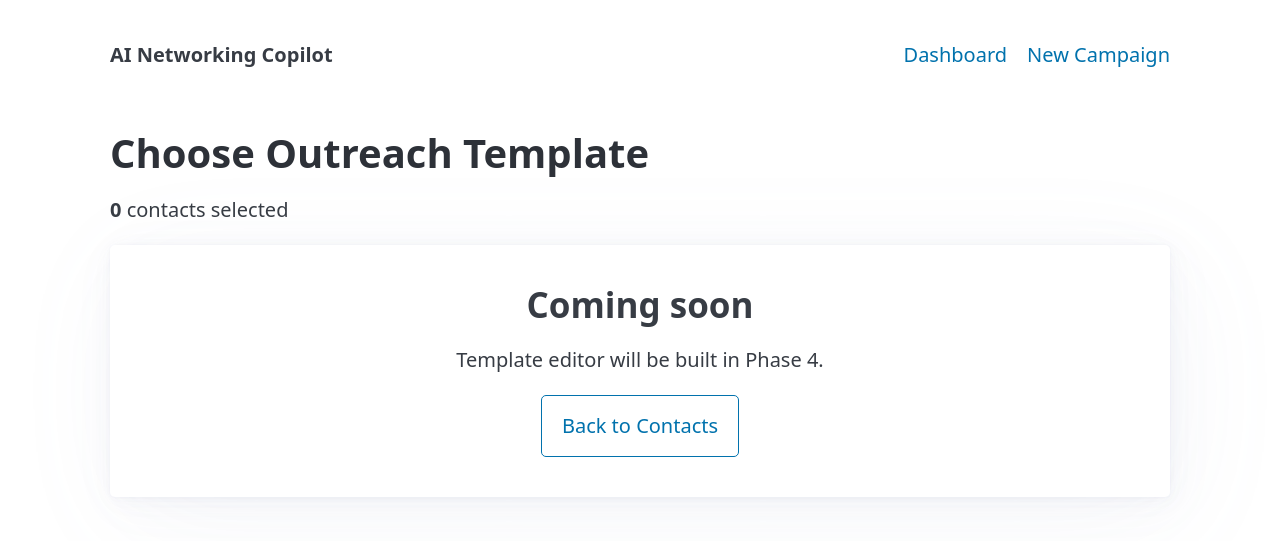
After one commit to AaravChadha/ai_networking_copilot, a FastAPI app: template app/templates/template_editor.html in a window 1280 px wide. The commit adds this page. Shown: the top 541 px of the page. Run offline with FastAPI, Linux system fonts and the light colour scheme; the template is opened without the code that fills it, so the values that code supplies are empty; some libraries are stand-ins or nearby versions.

Commit message:
add loading spinners on buttons and placeholder template editor route

```diff
--- a/app/templates/contacts.html
+++ b/app/templates/contacts.html
@@ -35,7 +35,7 @@
         </tbody>
     </table>
 
-    <button type="submit">Next: Choose Template</button>
+    <button type="submit" onclick="this.setAttribute('aria-busy', 'true'); this.textContent='Loading templates...';">Next: Choose Template</button>
 </form>
 
 <script>
--- a/app/templates/goal_setup.html
+++ b/app/templates/goal_setup.html
@@ -29,6 +29,6 @@
     <label for="target_companies">Target companies (comma-separated)</label>
     <input type="text" id="target_companies" name="target_companies" placeholder="e.g., Google, Meta, OpenAI, Anthropic">
 
-    <button type="submit">Create Campaign</button>
+    <button type="submit" id="submit-btn" onclick="this.setAttribute('aria-busy', 'true'); this.textContent='Finding matches...';">Create Campaign</button>
 </form>
 {% endblock %}
--- /dev/null
+++ b/app/templates/template_editor.html
@@ -0,0 +1,18 @@
+{% extends "base.html" %}
+
+{% block title %}Choose Template - AI Networking Copilot{% endblock %}
+
+{% block content %}
+<hgroup>
+    <h1>Choose Outreach Template</h1>
+    <p>{{ goal.description }}</p>
+</hgroup>
+
+<p><strong>{{ profile_ids | length }}</strong> contacts selected</p>
+
+<article style="text-align: center; padding: 2rem;">
+    <h2>Coming soon</h2>
+    <p>Template editor will be built in Phase 4.</p>
+    <a href="/goals/{{ goal.id }}/contacts" role="button" class="outline">Back to Contacts</a>
+</article>
+{% endblock %}
```
Also changed, not shown: app/routers/pages.py (+22 -0 lines).
